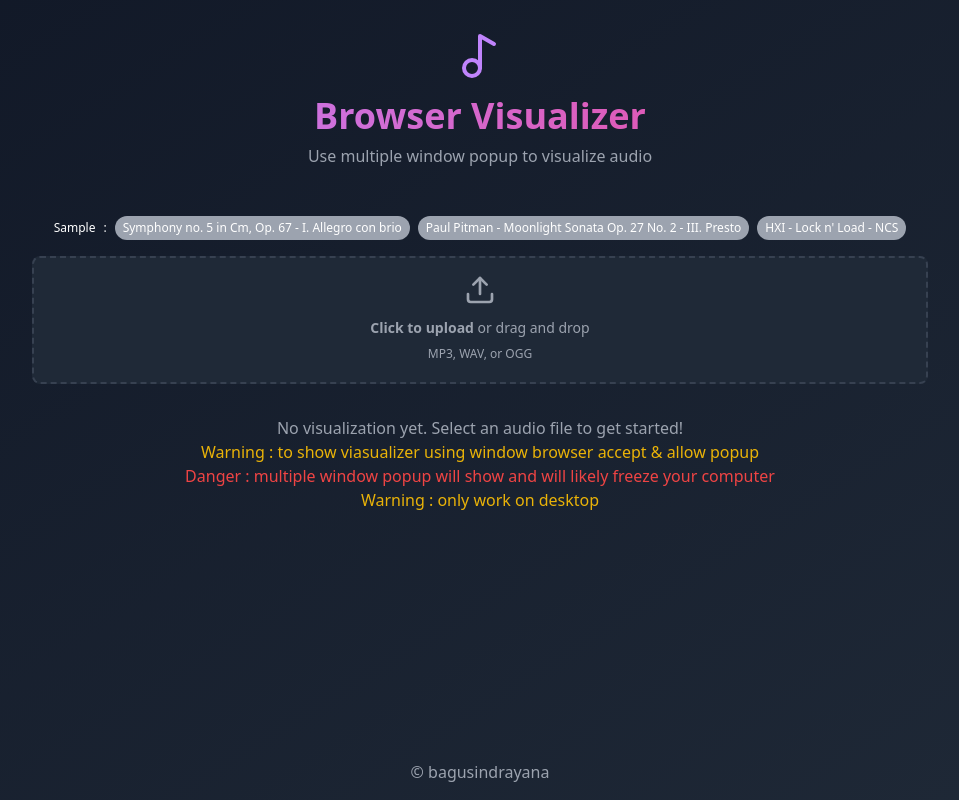
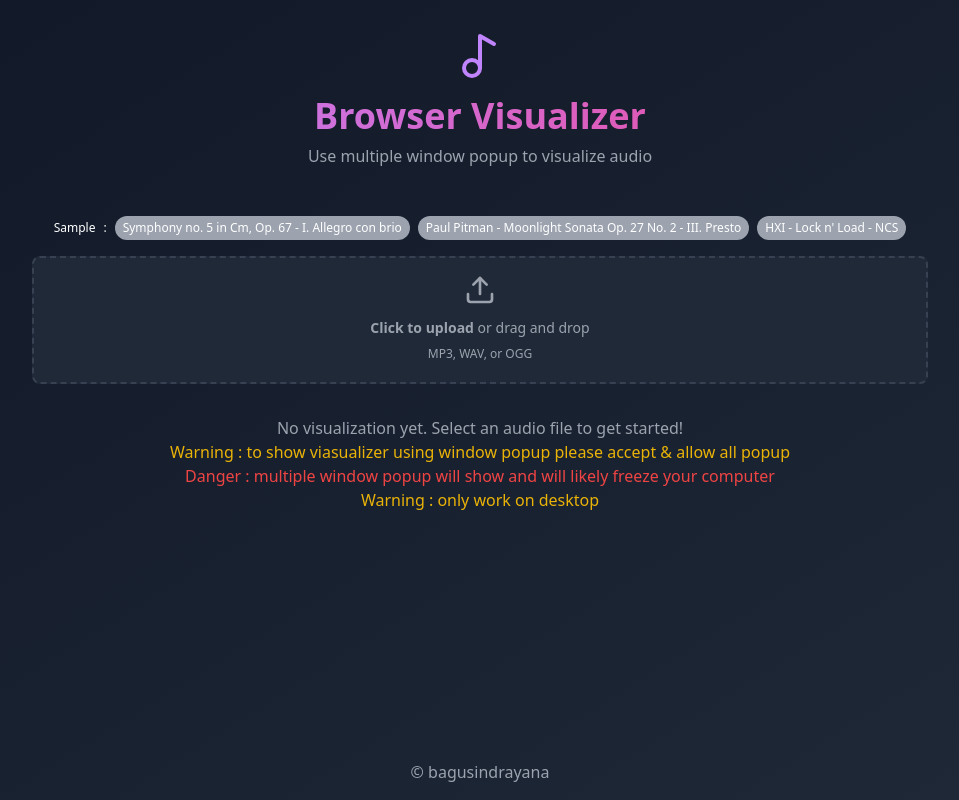
Before and after one commit to bagusindrayana/brovi, a SvelteKit app: page / in a window 1280 px wide. Shown: the whole page, without its empty margins (160-1119 px from the left). Built offline with nearby package versions, Linux system fonts and the light colour scheme.

Commit message:
warning to allow all popup

```diff
--- a/src/routes/+page.svelte
+++ b/src/routes/+page.svelte
@@ -278,8 +278,8 @@
                     No visualization yet. Select an audio file to get started!
                 </p>
                 <p class="text-yellow-500">
-                    Warning : to show viasualizer using window browser accept &
-                    allow popup
+                    Warning : to show viasualizer using window popup please accept &
+                    allow all popup
                 </p>
                 <p class="text-red-500">
                     Danger : multiple window popup will show and will likely
@@ -289,6 +289,10 @@
             </div>
         {:else}
             <div class="mt-4 text-center text-gray-400">
+                <p class="text-yellow-500">
+                    Warning : to show viasualizer using window popup please accept &
+                    allow all popup
+                </p>
                 <p class="text-yellow-500">
                     Warning : dont hover to browser icon in toolbar or browser
                     preview will freeze
```
